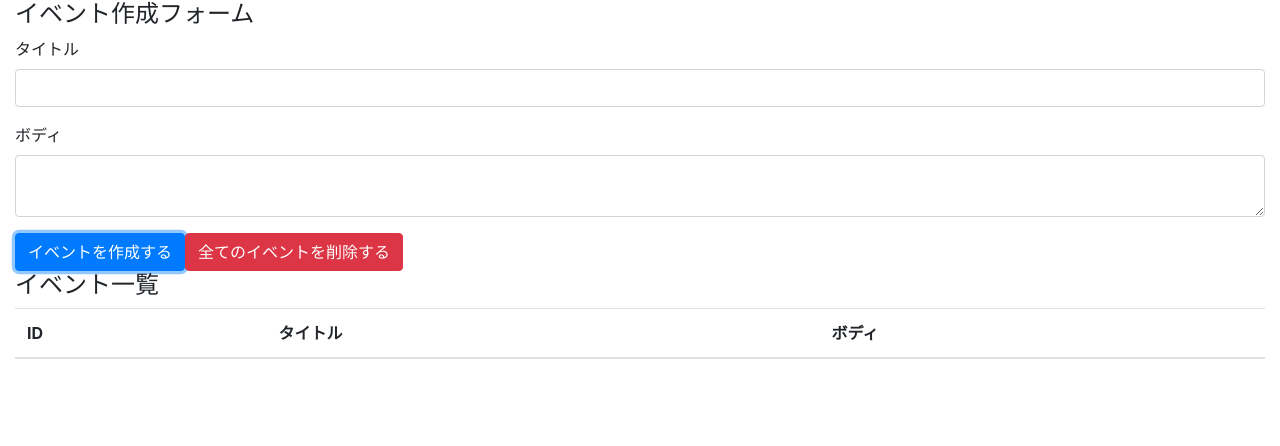
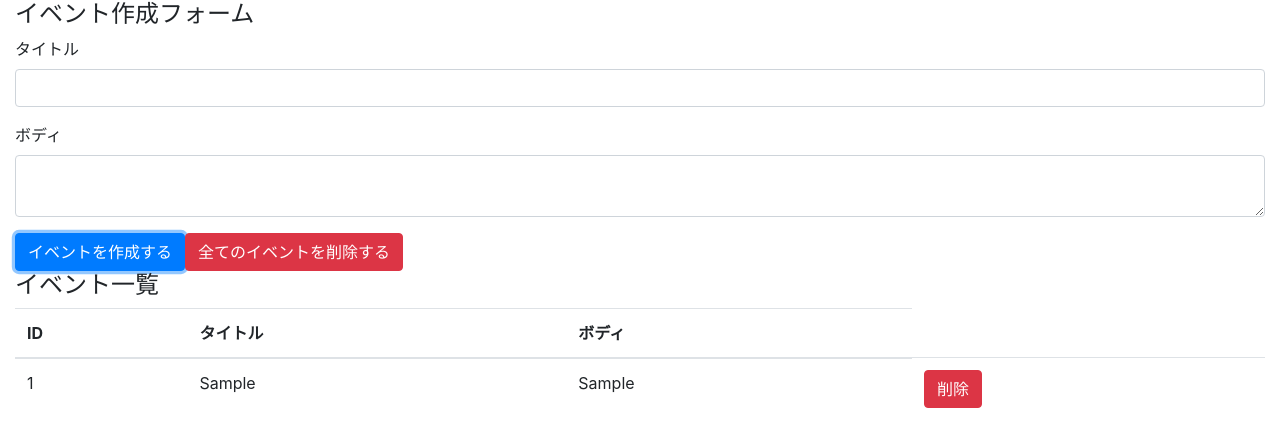
Before and after one commit to cookie729/react-udemy, a React (Create React App) app in the folder react-redux-hooks/: page / in a window 1280 px wide. Both pictures are taken after typing "Sample", "Sample" into the empty fields and a click on the button "イベントを作成する". Shown: the top 446 px of the page. Built offline with nearby package versions, Linux system fonts and the light colour scheme.

Commit message:
map関数

```diff
--- a/react-redux-hooks/src/components/App.js
+++ b/react-redux-hooks/src/components/App.js
@@ -1,6 +1,7 @@
 import React, { useReducer, useState } from 'react';
 import 'bootstrap/dist/css/bootstrap.min.css';
 
+import Event from './Event';
 import reducer from '../reducers/reducer';
 
 const App = () => {
@@ -18,8 +19,6 @@
     setTitle('');
     setBody('');
   };
-
-  console.log({ state });
 
   return (
     <>
@@ -61,7 +60,11 @@
               <th>ボディ</th>
             </tr>
           </thead>
-          <tbody></tbody>
+          <tbody>
+            {state.map((event, index) => (
+              <Event key={index} event={event} dispatch={dispatch} />
+            ))}
+          </tbody>
         </table>
       </div>
     </>
--- /dev/null
+++ b/react-redux-hooks/src/components/Event.jsx
@@ -0,0 +1,26 @@
+import React from 'react';
+
+const Event = ({ dispatch, event }) => {
+  const id = event.id;
+  const handleClickDeleteButton = () => {
+    dispatch({ type: 'DELETE_EVENT', id });
+  };
+  return (
+    <tr>
+      <td>{id}</td>
+      <td>{event.title}</td>
+      <td>{event.body}</td>
+      <td>
+        <button
+          type='button'
+          className='btn btn-danger'
+          onClick={handleClickDeleteButton}
+        >
+          削除
+        </button>
+      </td>
+    </tr>
+  );
+};
+
+export default Event;
--- a/react-redux-hooks/src/reducers/reducer.jsx
+++ b/react-redux-hooks/src/reducers/reducer.jsx
@@ -42,7 +42,7 @@
       const id = length === 0 ? 1 : state[length - 1].id + 1;
       return [...state, { id, ...event }];
     case 'DELETE_EVENT':
-      return state;
+      return state.filter(event => event.id !== action.id)
     case 'DELETE_ALL_EVENT':
       return [];
     default:
```
